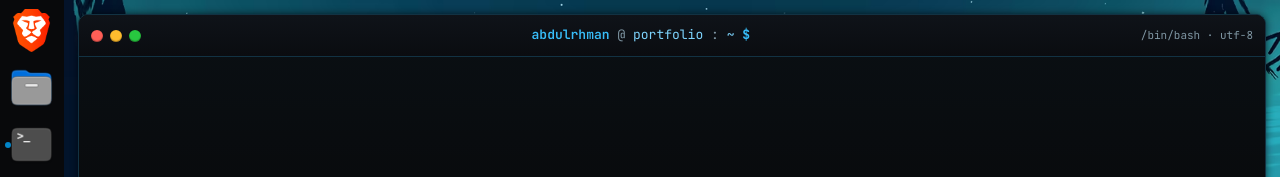
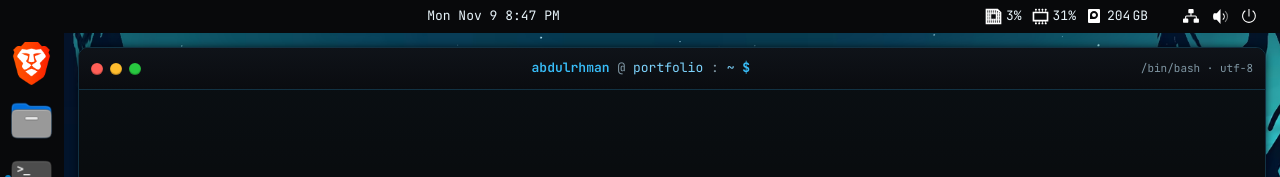
Before and after one commit to AbdulrhmanGoni/my-portfolio, an Astro site: page / in a window 1280 px wide. Shown: the top 177 px of the page. Built offline with nearby package versions, Linux system fonts and the light colour scheme; Astro itself is replaced by a stand-in of ours.

Commit message:
Create topbar aection with system status and vitals extension

```diff
--- /dev/null
+++ b/src/components/Topbar.astro
@@ -0,0 +1,50 @@
+---
+import cpuIcon from "../assets/desktop/topbar_icons/cpu.svg";
+import memoryIcon from "../assets/desktop/topbar_icons/memory.svg";
+import storageIcon from "../assets/desktop/topbar_icons/storage.svg";
+import networkIcon from "../assets/desktop/topbar_icons/network.svg";
+import volumeIcon from "../assets/desktop/topbar_icons/volume.svg";
+import powerIcon from "../assets/desktop/topbar_icons/power.svg";
+
+const dateFormatter = new Intl.DateTimeFormat("en-US", {
+  weekday: "short",
+  month: "short",
+  day: "numeric",
+  hour: "numeric",
+  minute: "2-digit",
+  hour12: true,
+});
+---
+
+<div id="topbar">
+  <div></div>
+  <div>
+    <span class="topbar-item">
+      {dateFormatter.format(new Date()).replace(/,/g, "")}
+    </span>
+  </div>
+  <div>
+    <div class="vitals topbar-item">
+      <div class="vital-item">
+        <img src={cpuIcon.src} />
+        <span>3%</span>
+      </div>
+      <div class="vital-item">
+        <img src={memoryIcon.src} />
+        <span>31%</span>
+      </div>
+      <div class="vital-item">
+        <img src={storageIcon.src} />
+        <span style="display: flex;gap: 2px">
+          <span>204</span>
+          <span>GB</span>
+        </span>
+      </div>
+    </div>
+    <div class="system-status topbar-item">
+      <img src={networkIcon.src} />
+      <img src={volumeIcon.src} />
+      <img src={powerIcon.src} />
+    </div>
+  </div>
+</div>
--- a/src/main.css
+++ b/src/main.css
@@ -72,8 +72,60 @@ img {
 
 #env {
   height: 100dvh;
-  width: 100%;
   display: flex;
+  flex-direction: column;
+
+  &>div:last-child {
+    display: flex;
+    height: 100%;
+  }
+}
+
+#topbar {
+  display: flex;
+  align-items: center;
+  justify-content: space-between;
+  height: 33px;
+  font-size: 13px;
+  padding: 3px 12px;
+  user-select: none;
+
+  &>div {
+    display: flex;
+    align-items: center;
+    justify-content: center;
+    gap: 15px;
+  }
+
+  & .topbar-item {
+    transition: .25s;
+    padding: 3px 10px;
+    border-radius: 20px;
+    height: 27px;
+
+    &:hover {
+      background-color:
+        color-mix(var(--color-muted-foreground) 20%, transparent);
+    }
+  }
+
+  .vitals {
+    display: flex;
+    gap: 10px;
+    align-items: center;
+  }
+
+  .vital-item {
+    display: flex;
+    gap: 4px;
+    align-items: center;
+  }
+
+  .system-status {
+    display: flex;
+    gap: 12px;
+    align-items: center;
+  }
 }
 
 .desktop {
@@ -1055,6 +1107,10 @@ img {
 
 /* Viewport-level chrome: the window is always full-bleed on small screens. */
 @media (max-width: 768px) {
+
+  .titlebar-meta,
+  .resize-handles,
+  #topbar,
   #sidebar {
     display: none;
   }
@@ -1067,14 +1123,6 @@ img {
     border-radius: 0;
     border-left: 0;
     border-right: 0;
-  }
-
-  .resize-handles {
-    display: none;
-  }
-
-  .titlebar-meta {
-    display: none;
   }
 }
 
--- a/src/pages/index.astro
+++ b/src/pages/index.astro
@@ -1,6 +1,7 @@
 ---
 import "../main.css";
 import favicon from "../assets/favicon.png";
+import Topbar from "../components/Topbar.astro";
 import Sidebar from "../components/Sidebar.astro";
 import Terminal from "../components/Terminal.astro";
 ---
@@ -48,9 +49,12 @@ import Terminal from "../components/Terminal.astro";
     </div>
 
     <div id="env">
-      <Sidebar />
-      <div class="desktop">
-        <Terminal />
+      <Topbar />
+      <div>
+        <Sidebar />
+        <div class="desktop">
+          <Terminal />
+        </div>
       </div>
     </div>
     <script src="../scripts/index.ts"></script>
```
Also changed, not shown: src/assets/desktop/topbar_icons/cpu.svg (added), src/assets/desktop/topbar_icons/memory.svg (added), src/assets/desktop/topbar_icons/network.svg (added), src/assets/desktop/topbar_icons/power.svg (added), src/assets/desktop/topbar_icons/storage.svg (added), src/assets/desktop/topbar_icons/temperature.svg (added), src/assets/desktop/topbar_icons/volume.svg (added).
